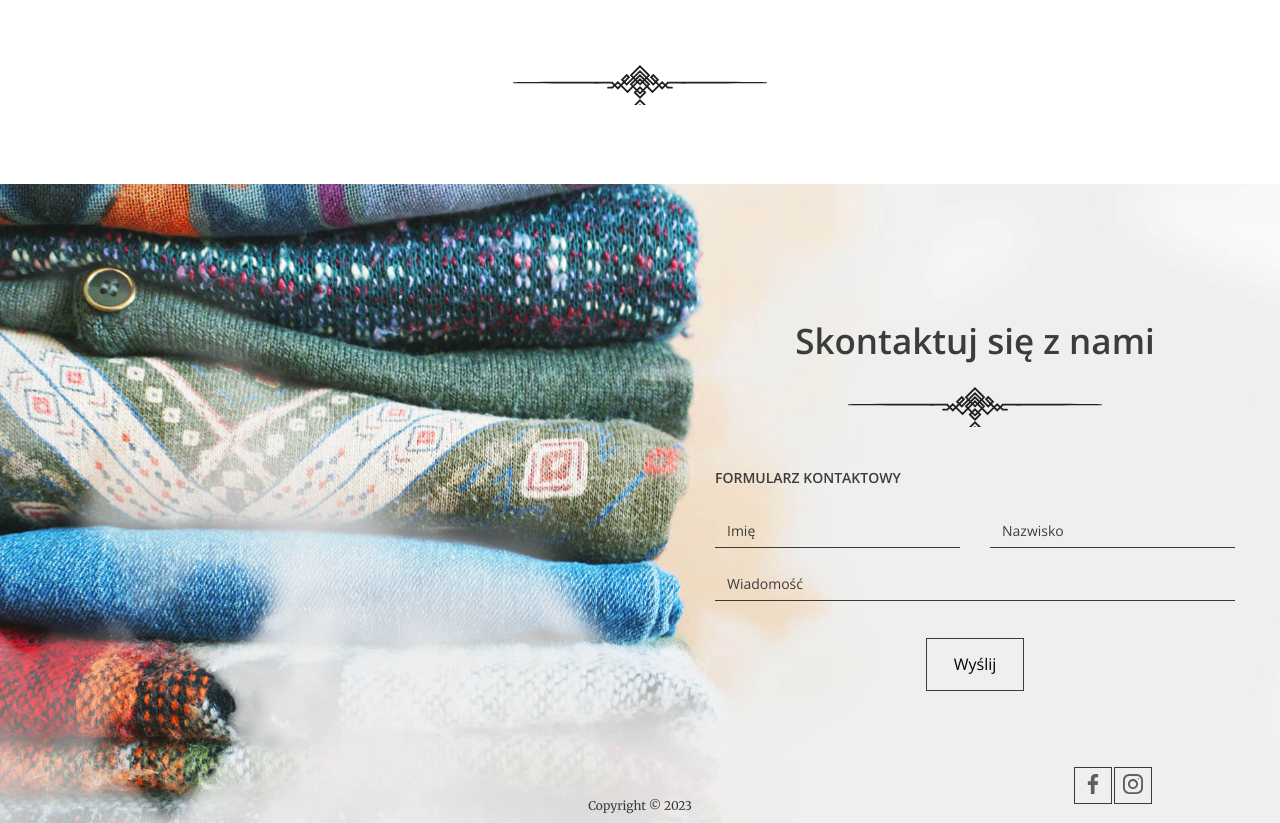
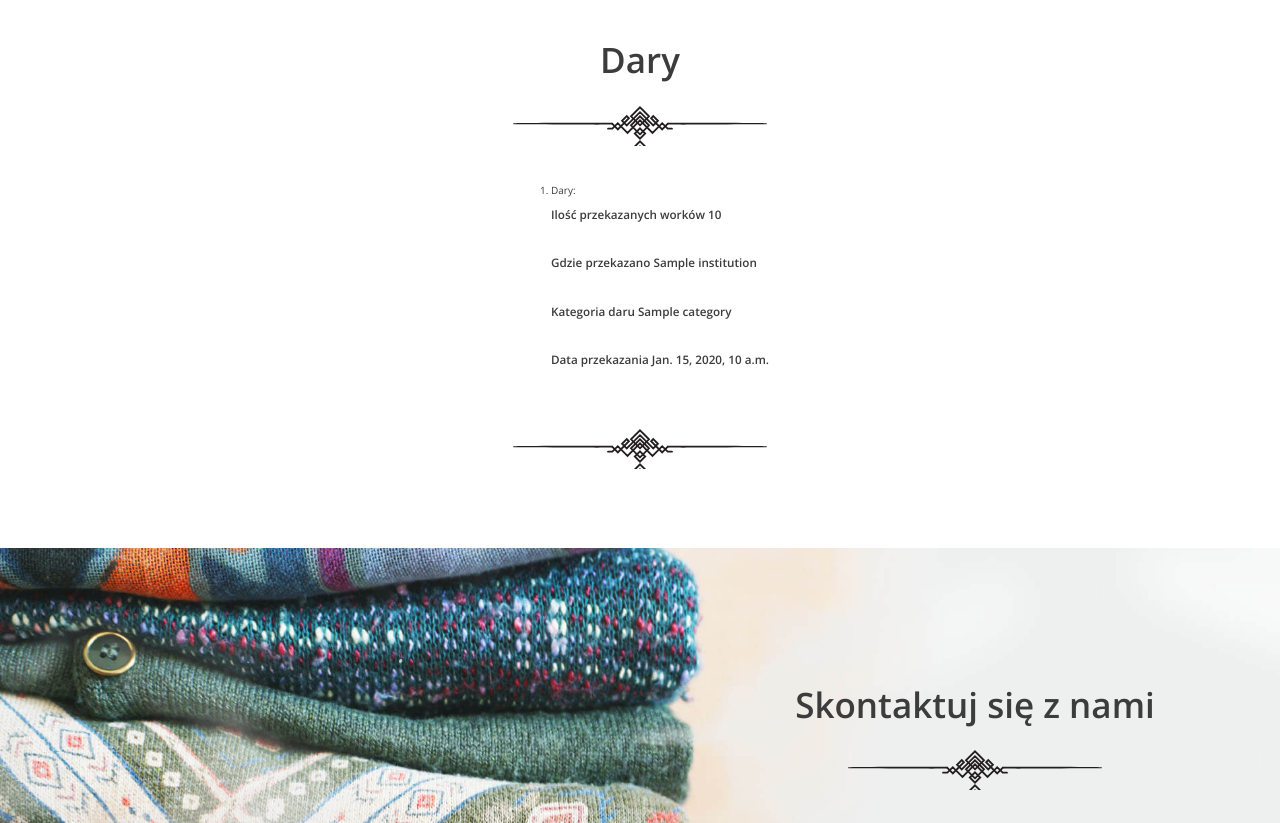
Before and after one commit to Mateusz-11/I_will_give_it_in_good_hands, a Django app: template templates/profile.html in a window 1280 px wide. Shown: the part 488-1311 px from the top of the page. Run offline with Django 4.2, Linux system fonts and the light colour scheme; the template is opened without the code that fills it: most values are stand-ins (such as "Sample title", 1, 10 or a date in 2020).

Commit message:
Add List of Donations in User profile view

```diff
--- a/clothes_app/views.py
+++ b/clothes_app/views.py
@@ -118,8 +118,10 @@ class ProfileView(LoginRequiredMixin, View):
     def get(self, request):
         user = request.user
         if user.is_authenticated:
+            donations = Donation.objects.filter(user=request.user)
             ctx = {
                 'user': user,
+                'donations': donations,
             }
             return render(request, 'profile.html', ctx)
         else:
--- a/templates/profile.html
+++ b/templates/profile.html
@@ -9,7 +9,25 @@
         <h3>Imię: {{ user.first_name }}</h3>
         <h3>Nazwisko: {{ user.last_name }}</h3>
         <h3>Mail: {{ user.email }}</h3>
-        <h2>{{ msg }}</h2>
+        <h2>Dary</h2>
+        {% if donations|length == 0 %}
+            <h2>Brak przekazanych darów</h2>
+
+        {% else %}
+            <ol>
+                {% for donation in donations %}
+                    <li>Dary: <br>
+                        <h3>Ilość przekazanych worków {{ donation.quantity }}</h3> <br>
+                        <h3>Gdzie przekazano {{ donation.institution }}</h3> <br>
+                        <h3>Kategoria daru {% for cat in donation.categories.all %}{{ cat.name }}{% endfor %}</h3> <br>
+                        <h3>Data przekazania {{ donation.pick_up_date }}</h3> <br>
+                    </li>
+                {% endfor %}
+            </ol>
+        {% endif %}
+        <div>
+            <h2>{{ msg }}</h2>
+        </div>
 
 
     </section>
```
